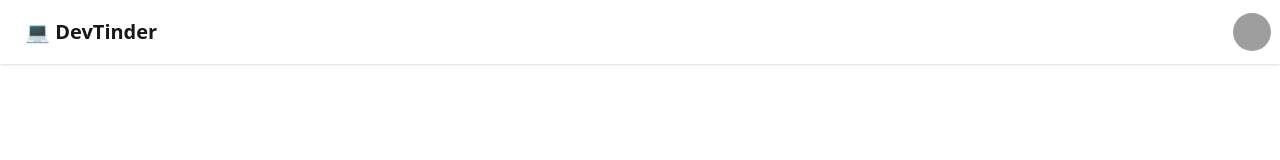
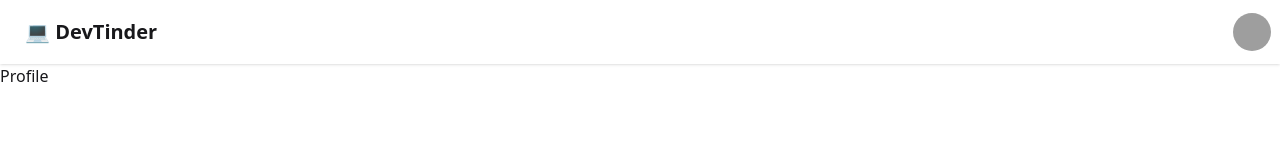
Before and after one commit to narendra-code2024/dev-tinder-web, a React (Vite) app: page /profile in a window 1280 px wide. Shown: the top 160 px of the page. Built offline with nearby package versions, Linux system fonts and the light colour scheme; grey boxes are pictures that could not be loaded.

Commit message:
added react router

```diff
--- a/package.json
+++ b/package.json
@@ -13,6 +13,7 @@
     "@tailwindcss/vite": "^4.1.11",
     "react": "^19.1.0",
     "react-dom": "^19.1.0",
+    "react-router": "^7.6.3",
     "tailwindcss": "^4.1.11"
   },
   "devDependencies": {
--- a/src/App.jsx
+++ b/src/App.jsx
@@ -1,9 +1,19 @@
-import NavBar from "./components/NavBar";
+import { BrowserRouter, Routes, Route } from "react-router";
+import Body from "./components/Body";
+import Login from "./components/Login";
+import Profile from "./components/Profile";
 
 function App() {
 	return (
 		<>
-			<NavBar />
+			<BrowserRouter>
+				<Routes>
+					<Route path="/" element={<Body />}>
+						<Route path="/login" element={<Login />}></Route>
+            <Route path="/profile" element={<Profile />}></Route>
+					</Route>
+				</Routes>
+			</BrowserRouter>
 		</>
 	);
 }
--- /dev/null
+++ b/src/components/Body.jsx
@@ -0,0 +1,13 @@
+import { Outlet } from "react-router";
+import NavBar from "./NavBar";
+
+const Body = () => {
+	return (
+		<>
+			<NavBar />
+			<Outlet />
+		</>
+	);
+};
+
+export default Body;
--- /dev/null
+++ b/src/components/Login.jsx
@@ -0,0 +1,7 @@
+const Login = () => {
+  return (
+    <div>Login</div>
+  )
+}
+
+export default Login
--- /dev/null
+++ b/src/components/Profile.jsx
@@ -0,0 +1,7 @@
+const Profile = () => {
+  return (
+    <div>Profile</div>
+  )
+}
+
+export default Profile
```
Also changed, not shown: 1 other file (tests, documents, lock files or other folders).
